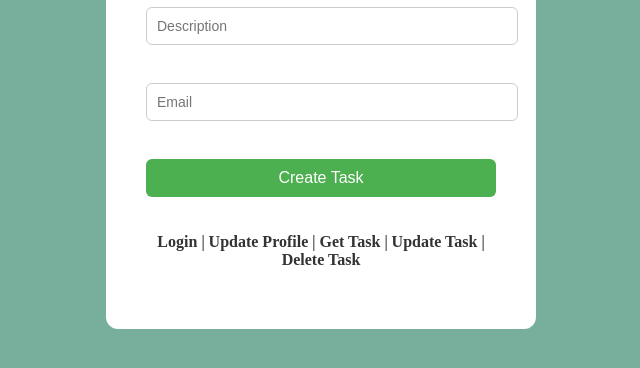
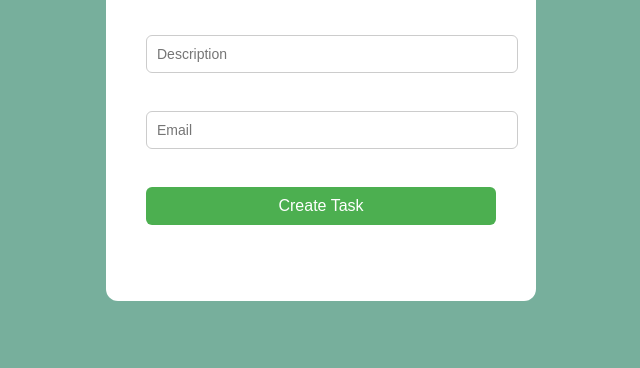
Before and after one commit to varunjain-AGL/Task-Management, a website: page createtask.html in a window 1280 px wide. Shown: the part 338-706 px from the top of the page, without its empty margins (319-959 px from the left). Drawn offline with Linux system fonts and the light colour scheme.

Commit message:
code commented in createtask.html

```diff
--- a/createtask.html
+++ b/createtask.html
@@ -17,14 +17,14 @@
             <button type="submit" >Create Task</button>
                 </form><br/><br/>
 
-                <nav style="text-align: center; margin-bottom: 20px;">
+                <!-- <nav style="text-align: center; margin-bottom: 20px;">
                     <a href="login.html">Login</a> |
                     <a href="profile.html">Update Profile</a> |
 
                     <a href="gettask.html">Get Task</a> |
                     <a href="updatetask.html">Update Task</a> |
                     <a href="deletetask.html">Delete Task</a>
-                </nav>
+                </nav> -->
     </div>
 
 
```
